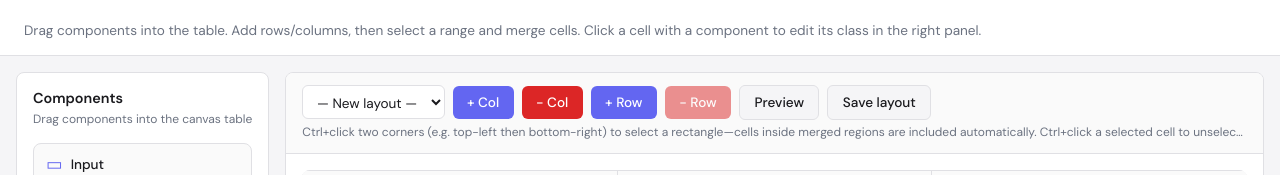
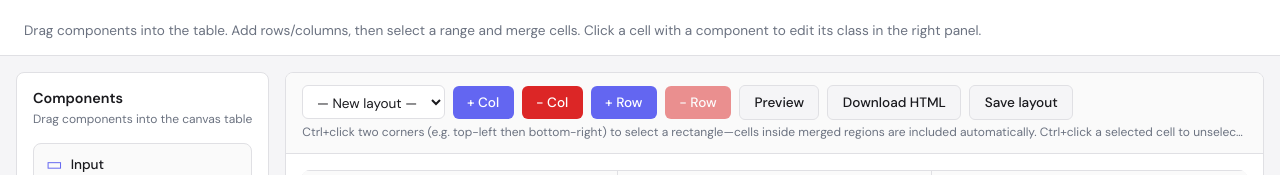
Before and after one commit to brunoalvesdasilvabr/form-builder-app, an Angular app: page / in a window 1280 px wide. Shown: the top 175 px of the page. Built offline with nearby package versions, Linux system fonts and the light colour scheme.

Commit message:
download

```diff
--- a/src/app/features/admin/components/canvas/canvas.component.html
+++ b/src/app/features/admin/components/canvas/canvas.component.html
@@ -20,6 +20,7 @@
         <button type="button" class="btn btn-secondary" (click)="mergeSelection()">Merge selected</button>
       }
       <button type="button" class="btn btn-secondary" (click)="openPreview()" title="Preview canvas HTML">Preview</button>
+      <button type="button" class="btn btn-secondary" (click)="downloadCanvasHtml()" title="Download canvas HTML">Download HTML</button>
       <button type="button" class="btn btn-secondary" (click)="saveLayout()" title="Log canvas HTML">Save layout</button>
     </div>
     <p class="canvas-toolbar-hint">Ctrl+click two corners (e.g. top-left then bottom-right) to select a rectangle—cells inside merged regions are included automatically. Ctrl+click a selected cell to unselect it. Right‑click merged cell to unmerge.</p>
--- a/src/app/features/admin/components/canvas/canvas.component.ts
+++ b/src/app/features/admin/components/canvas/canvas.component.ts
@@ -250,6 +250,21 @@ export class CanvasComponent {
     });
   }
 
+  downloadCanvasHtml(): void {
+    const html = this.getPreviewHtml();
+    if (!html) return;
+    const layout = this.savedLayouts.selectedLayout();
+    const name = layout?.name?.replace(/[^a-z0-9-_]/gi, '-') || 'canvas';
+    const filename = `${name}.html`;
+    const blob = new Blob([html], { type: 'text/html;charset=utf-8' });
+    const url = URL.createObjectURL(blob);
+    const a = document.createElement('a');
+    a.href = url;
+    a.download = filename;
+    a.click();
+    URL.revokeObjectURL(url);
+  }
+
   /**
    * Apply binding targets to a cloned container so saved HTML shows value="{{ propertyName }}" on controls.
    * Finds .widget and .widget-cell in DOM order (same as getBindingTargetsFromState) and sets value attributes.
```
